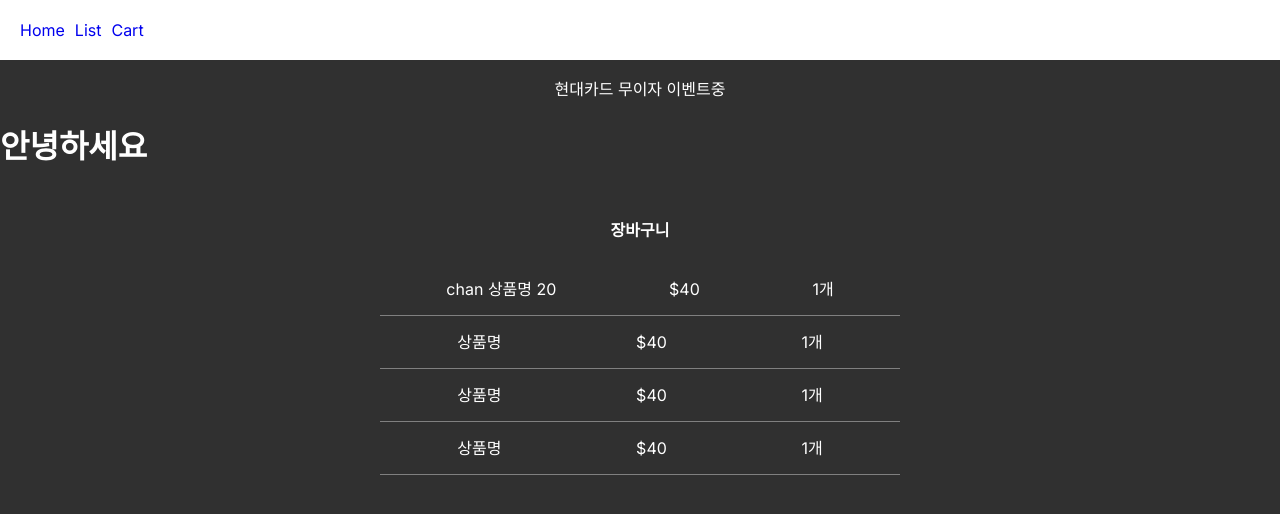
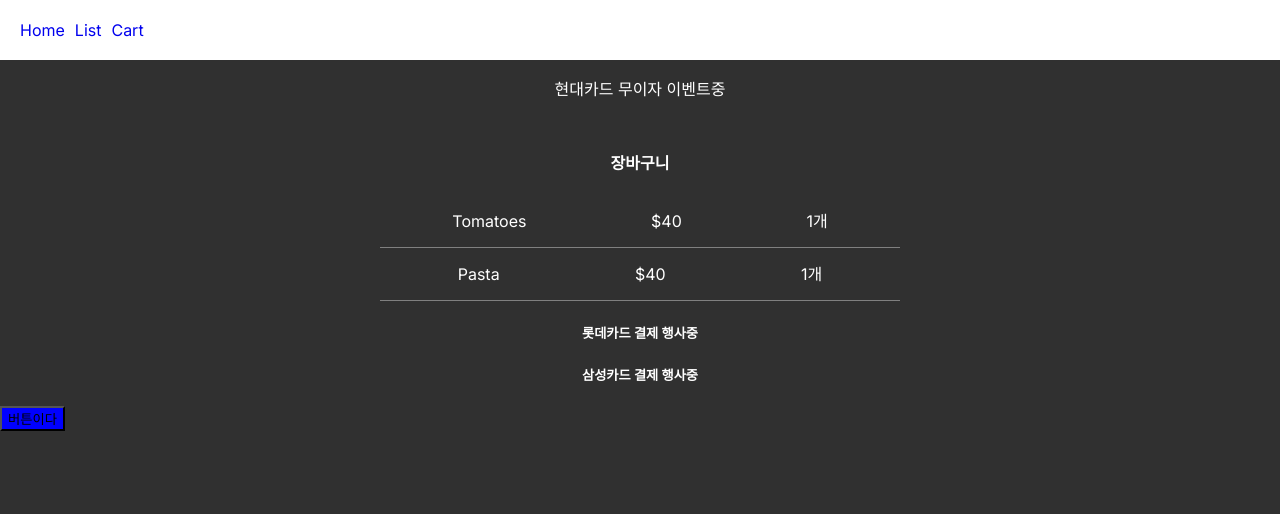
Before and after one commit to front-chan/next-study, a Next.js app: page /cart in a window 1280 px wide. Shown: the top 514 px of the page. Built offline with nearby package versions, Linux system fonts and the light colour scheme.

Commit message:
components props study

```diff
--- a/app/cart/data.js
+++ /dev/null
@@ -1,11 +0,0 @@
-let age = 20;
-let name = "chan";
-
-// export default age;
-// 한 번만 export 할 수 있음
-
-export { age, name };
-
-export default function Hello() {
-    return <h1>안녕하세요</h1>;
-}
--- a/app/cart/page.js
+++ b/app/cart/page.js
@@ -1,48 +1,29 @@
-// "use client";
-// client component가 됨
-// 없으면 server component임
+export default function Cart() {
+    let carts = ["Tomatoes", "Pasta"];
 
-// server component에는 javascript 기능 넣기 불가능
-// onClick 사용 불가
-// useState, useEffect 사용 불가
-// 로딩속도가 빠름
-// 검색엔진 노출 유리
-
-// client component는 javascript 기능 넣기 가능
-// onClick 사용 가능
-// useState, useEffect 등 사용 가능
-// 로딩속도가 느림(javascript 많이 필요함, hydration 필요)
-// hydration? html 유저에게 보낸 후에 javascript로 html 다시 읽고 분석하는 일
-// 꼭 필요한 곳에서 use client를 갖다 써야 함
-
-// 큰 페이지는 server component , JS기능 필요한 곳만 client component
-
-// import age from "./data";
-import Hello, { age, name } from "./data";
-
-export default function Cart() {
     return (
         <div>
-            <Hello />
             <h4 className="title">장바구니</h4>
-            <div className="cart-item">
-                <p>
-                    {name} 상품명 {age}
-                </p>
-                <p>$40</p>
-                <p>1개</p>
-            </div>
-            <CartItem />
-            <CartItem />
-            <CartItem />
+            <CartItem item={carts[0]} />
+            <CartItem item={carts[1]} />
+            <Banner content="롯데카드" />
+            <Banner content="삼성카드" />
+            <Btn color="blue" />
         </div>
     );
 }
 
-function CartItem() {
+function Banner(props) {
+    return <h5 style={{ textAlign: "center" }}>{props.content} 결제 행사중</h5>;
+}
+
+function Btn(props) {
+    return <button style={{ background: props.color }}>버튼이다</button>;
+}
+function CartItem(props) {
     return (
         <div className="cart-item">
-            <p>상품명</p>
+            <p>{props.item}</p>
             <p>$40</p>
             <p>1개</p>
         </div>
```
Also changed, not shown: app/abc/def/page.js (deleted, +0 -7 lines), app/abc/page.js (deleted, +0 -7 lines), app/list/page.js (+0 -15 lines).
